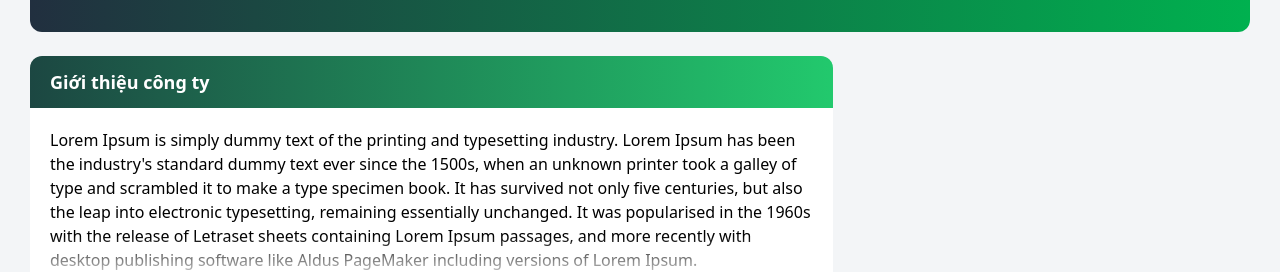
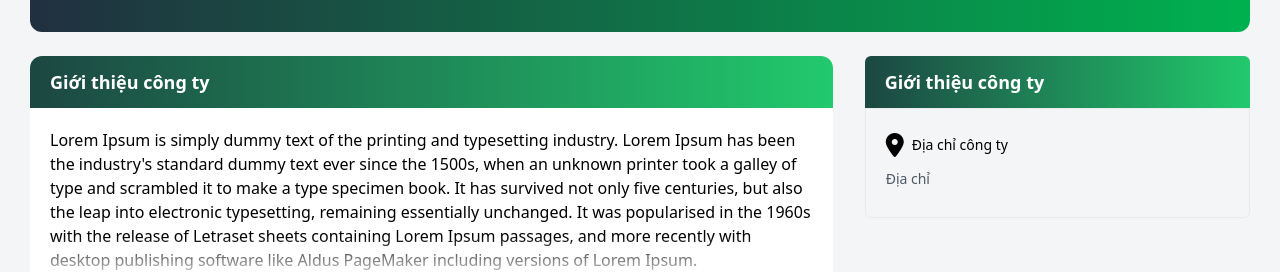
Before and after one commit to quangbruh123/guest-fe, a React (Vite) app: page /cong-ty/1 in a window 1280 px wide. Shown: the part 446-718 px from the top of the page. Built offline with nearby package versions, Linux system fonts and the light colour scheme.

Commit message:
xong công ty

```diff
--- a/src/pages/public/CompanyDetail.jsx
+++ b/src/pages/public/CompanyDetail.jsx
@@ -126,7 +126,24 @@ const CompanyDetail = () => {
               </div>
             </div>
           </div>
-          <div className="right col-span-4"></div>
+          <div className="right col-span-4">
+            <div className="mb-8 overflow-hidden">
+              <h2 className="m-0 rounded-t-md bg-gradient-to-r from-[#1c4742] to-[#22c96d] px-5 py-3 text-lg font-semibold text-white">
+                Giới thiệu công ty
+              </h2>
+              <div className="box-body rounded-b-md border border-[#e9eaec] px-5 pb-2">
+                <div className="py-5">
+                  <div className="mb-2 flex items-center">
+                    <i className="fa-solid fa-location-dot mr-2 text-2xl"></i>
+                    <span className="text-sm text-black">Địa chỉ công ty</span>
+                  </div>
+                  <div className="text-sm font-normal text-[#4d5965]">
+                    Địa chỉ
+                  </div>
+                </div>
+              </div>
+            </div>
+          </div>
         </div>
       </div>
     </div>
```
